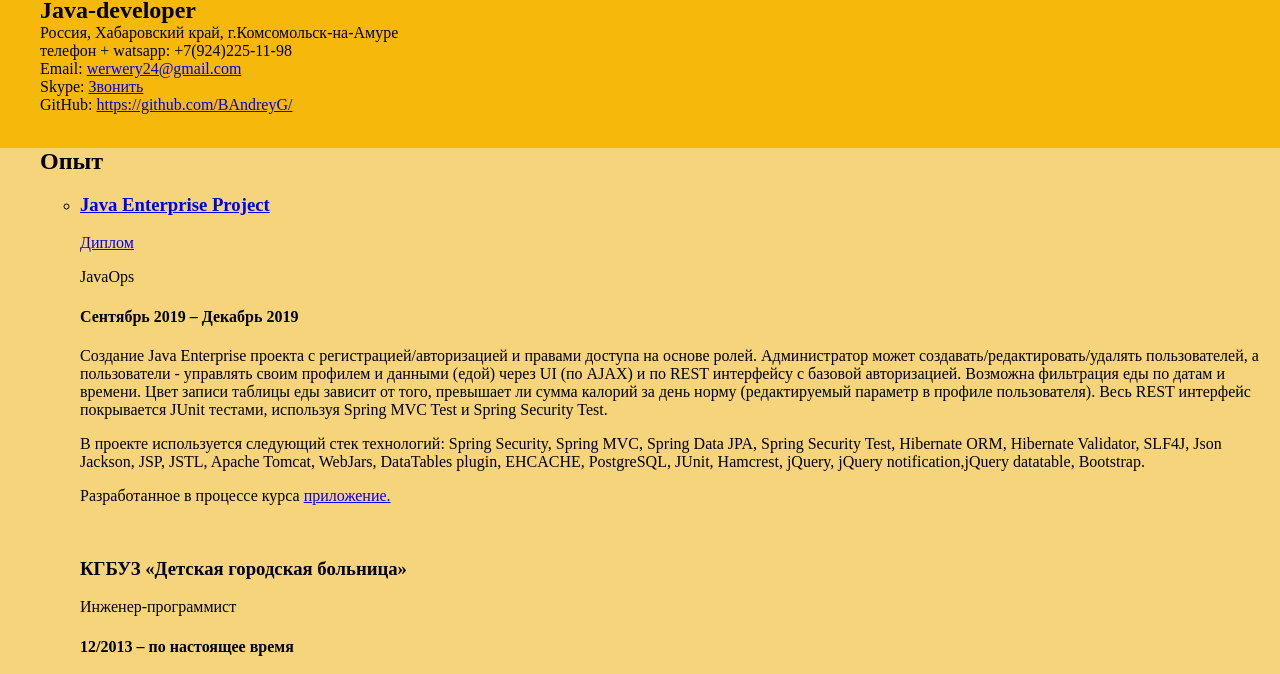
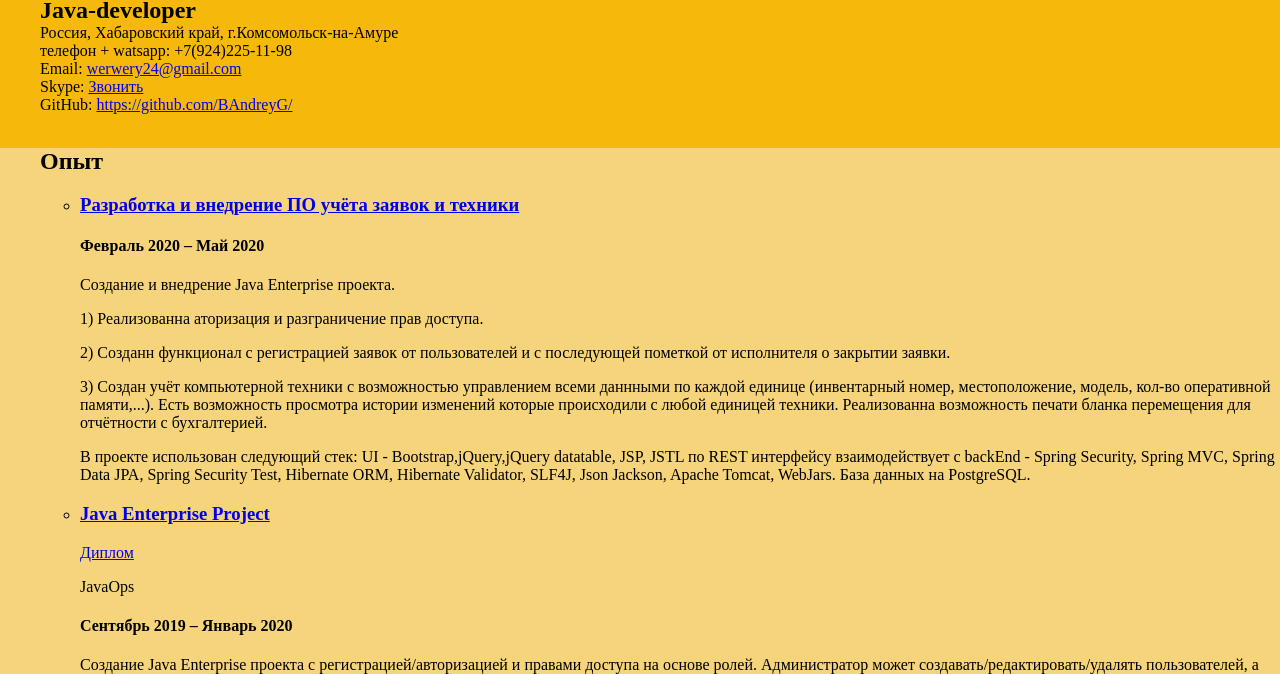
Before and after one commit to BAndreyG/BAndreyG.github.io, a plain HTML site: page index.html in a window 1280 px wide. Shown: the part 56-730 px from the top of the page. Drawn offline with Linux system fonts and the light colour scheme.

Commit message:
newProektAdd

```diff
--- a/index.html
+++ b/index.html
@@ -28,10 +28,23 @@
         <ul >
             <h2>Опыт</h2>
             <ul class="list-unstyled">
+                <li><h3><a href="https://github.com/BAndreyG/itemIT">Разработка и внедрение ПО учёта заявок и техники</a></h3></li>
+                <h4>Февраль 2020 – Май 2020</h4>
+                <p>Создание и внедрение Java Enterprise проекта.</p>
+                <p>1) Реализованна аторизация и разграничение прав доступа.</p>
+                <p>2) Созданн функционал с регистрацией заявок от пользователей и с последующей пометкой от исполнителя о закрытии заявки.</p>
+                <p>3) Создан учёт компьютерной техники с возможностью управлением всеми даннными по каждой единице
+                    (инвентарный номер, местоположение, модель, кол-во оперативной памяти,...). Есть возможность просмотра истории
+                    изменений которые происходили с любой единицей техники. Реализованна возможность печати бланка перемещения
+                    для отчётности с бухгалтерией.</p>
+                <p>В проекте использован следующий стек: UI - Bootstrap,jQuery,jQuery datatable, JSP, JSTL по REST интерфейсу
+                    взаимодействует с backEnd - Spring Security, Spring MVC, Spring Data JPA, Spring Security Test, Hibernate ORM, Hibernate Validator,
+                    SLF4J, Json Jackson, Apache Tomcat, WebJars. База данных на PostgreSQL.</p>
+
                 <li><h3><a href="https://javaops.ru/view/topjava"> Java Enterprise Project</a></h3></li>
                 <a href="jpg/D.jpg" rel="celeb">Диплом</a><a href="jpg/P.jpg" rel="celeb" hidden="hidden">, Приложение</a>
                 <p>JavaOps</p>
-                <h4>Сентябрь 2019 – Декабрь 2019</h4>
+                <h4>Сентябрь 2019 – Январь 2020</h4>
                 <p> Создание Java Enterprise проекта с регистрацией/авторизацией и правами доступа на основе ролей.
                     Администратор может создавать/редактировать/удалять пользователей, а пользователи - управлять своим
                     профилем и данными (едой) через UI (по AJAX) и по REST интерфейсу с базовой авторизацией. Возможна
@@ -46,6 +59,7 @@
                     datatable, Bootstrap.</p>
                 <p>Разработанное в процессе курса <a href="http://topjava-18.herokuapp.com/login">приложение. </a></p>
                 <br>
+                <hr>
                 <h3> КГБУЗ «Детская городская больница» </h3>
                 <p>Инженер-программист</p>
                 <h4> 12/2013 – по настоящее время</h4>
```
